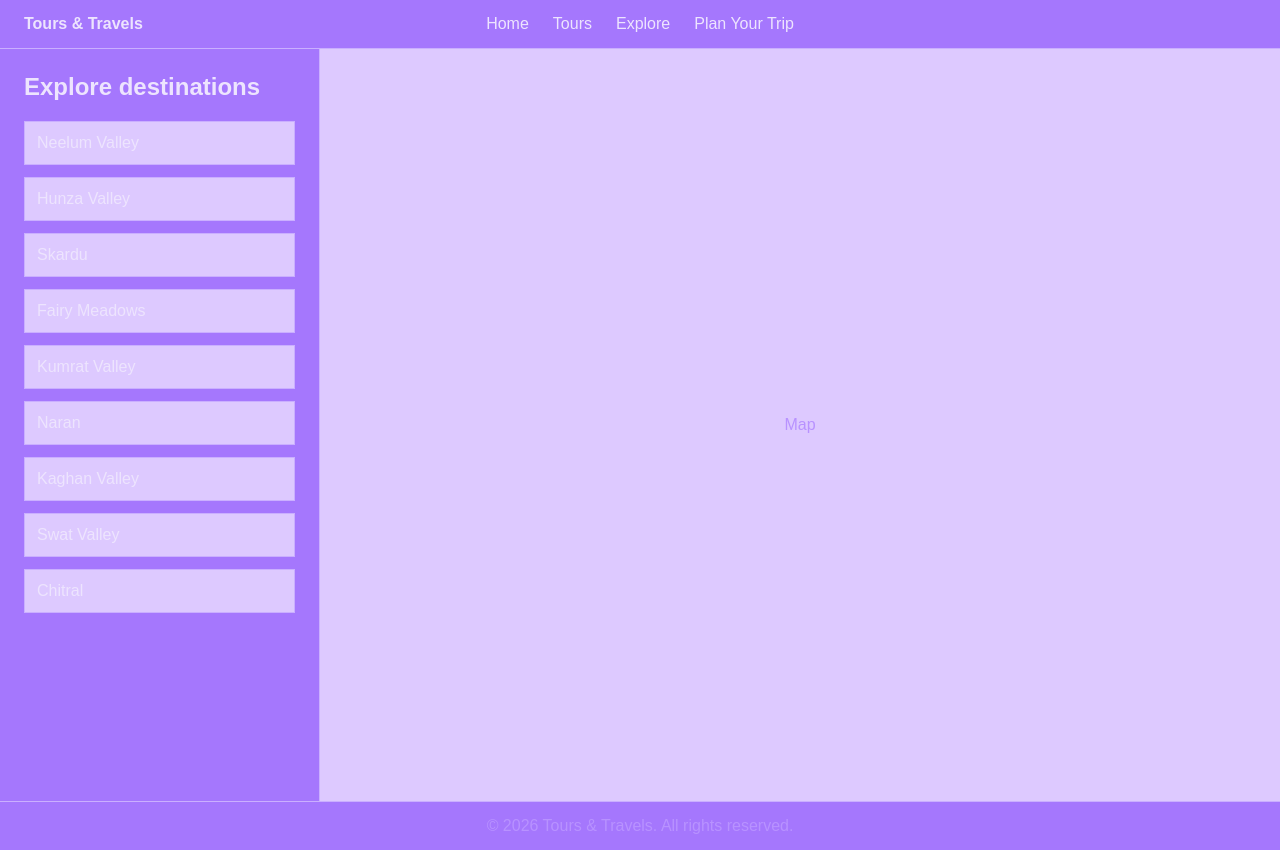
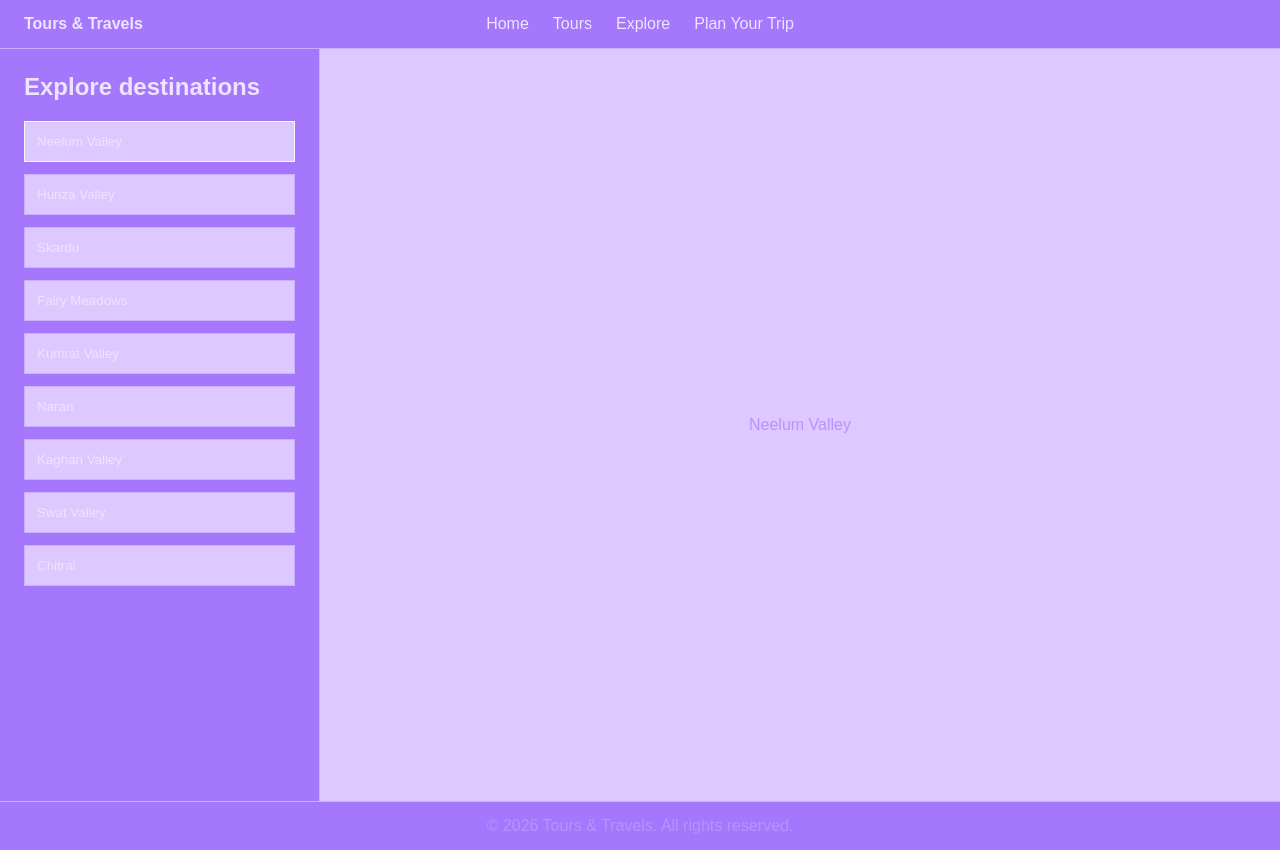
Before and after one commit to cherrycreamsoda/travel-and-tours-app, a React (Create React App) app: page /explore in a window 1280 px wide. Built offline with nearby package versions, Linux system fonts and the light colour scheme.

Commit message:
Enhance Explore component: add dynamic routing for destination details, update UI to display selected destination with buttons, and improve layout for better user interaction.

```diff
--- a/src/App.jsx
+++ b/src/App.jsx
@@ -29,6 +29,7 @@ function App(){
           <Route path={"/tours"} element={<Tours />} />
           <Route path={"/tours/:tourSlug"} element={<Tour />} />
           <Route path={"/explore"} element={<Explore />} />
+          <Route path={"/explore/:destinationSlug"} element={<Explore />} />
           <Route path={"/plan-your-trip"} element={<PlanYourTrip />} />
         </Routes>
       </main>
--- a/src/pages/Explore/Explore.css
+++ b/src/pages/Explore/Explore.css
@@ -24,9 +24,23 @@
 }
 
 .exploreDestinations li {
+  display: flex;
+}
+
+.exploreDestinations button {
+  width: 100%;
   padding: 12px;
   border: 1px solid var(--appBorderColor);
   background: var(--appSecondaryBackground);
+  color: var(--appTextColor);
+  text-align: left;
+  cursor: pointer;
+}
+
+.exploreDestinations button:hover,
+.exploreDestinations button:focus-visible,
+.exploreDestinations button.selectedDestination {
+  border-color: var(--ghostWhite);
 }
 
 .exploreMap {
--- a/src/pages/Explore/Explore.jsx
+++ b/src/pages/Explore/Explore.jsx
@@ -1,18 +1,32 @@
+import { useNavigate, useParams } from 'react-router-dom';
 import destinations from '../../data/destinations';
 import './Explore.css';
 
 function Explore() {
+  const { destinationSlug } = useParams();
+  const navigate = useNavigate();
+  const selectedDestination =
+    destinations.find((destination) => destination.link.endsWith(`/${destinationSlug}`)) || destinations[0];
+
   return (
     <main className="explorePage">
       <aside className="exploreDestinations">
         <h1>Explore destinations</h1>
         <ul>
           {destinations.map((destination) => (
-            <li key={destination.name}>{destination.name}</li>
+            <li key={destination.name}>
+              <button
+                className={selectedDestination.name === destination.name ? 'selectedDestination' : ''}
+                onClick={() => navigate(`/explore/${destination.link.split('/').pop()}`)}
+                type="button"
+              >
+                {destination.name}
+              </button>
+            </li>
           ))}
         </ul>
       </aside>
-      <div className="exploreMap">Map</div>
+      <div className="exploreMap">{selectedDestination.name}</div>
     </main>
   );
 }
```
